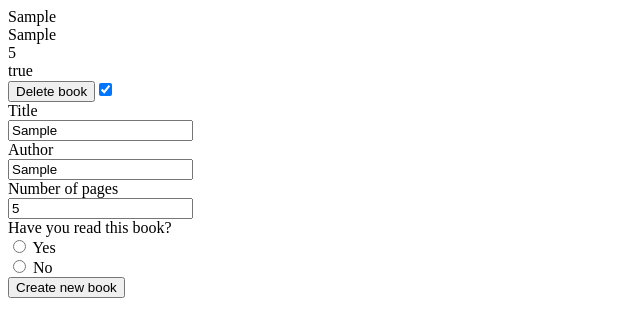
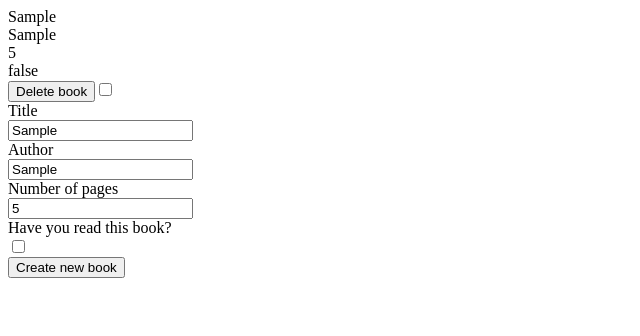
Before and after one commit to EmilioAK/PROJECT-LIBRARY, a plain HTML site: page index.html in a window 1280 px wide. Both pictures are taken after typing "Sample", "Sample", "5" into the empty fields and a click on the button "Create new book". Shown: the whole page, without its empty margins (0-640 px from the left). Drawn offline with Linux system fonts and the light colour scheme.

Commit message:
Add check for isRead

```diff
--- a/app.js
+++ b/app.js
@@ -31,6 +31,7 @@ function createBookCard (title, author, pages, read, bookIndex = 0) {
         myLibrary.splice(bookIndex, 1);
         updatePageLibrary(myLibrary);
     })
+
     const TOGGLE_READ = createAndAppendElement("input", "toggleRead", BOOKCARD);
     TOGGLE_READ.setAttribute("type", "checkbox");
     TOGGLE_READ.checked = read;
@@ -42,7 +43,7 @@ function createBookCard (title, author, pages, read, bookIndex = 0) {
             myLibrary[bookIndex].read = false;
             updatePageLibrary(myLibrary);
         }
-      });
+    });
 }
 
 function updatePageLibrary (library) {
@@ -57,7 +58,8 @@ function addBookToLibraryFromPage() {
     const TITLE = document.getElementById("userTitle").value;
     const AUTHOR = document.getElementById("userAuthor").value;
     const PAGES = document.getElementById("userPages").value;
-    myLibrary.push(new Book(TITLE, AUTHOR, PAGES, true));
+    const READ = document.getElementById("isRead").checked;
+    myLibrary.push(new Book(TITLE, AUTHOR, PAGES, READ));
     updatePageLibrary(myLibrary);
 }
 
--- a/index.html
+++ b/index.html
@@ -18,11 +18,8 @@
         <label for="userPages">Number of pages</label><br>
         <input type="number" id="userPages"> <br>
 
-        <label for="userRead">Have you read this book?</label><br>
-        <input type="radio" id="isRead" name="userRead" value="Read">
-        <label for="isRead">Yes</label><br>
-        <input type="radio" id="isNotRead" name="userRead" value="Not Read">
-        <label for="isRead">No</label><br>
+        <label for="isRead">Have you read this book?</label><br>
+        <input type="checkbox" id="isRead" value="true">
     </form>
     <button id="newBook">Create new book</button>
     <script src="app.js"></script>
```
